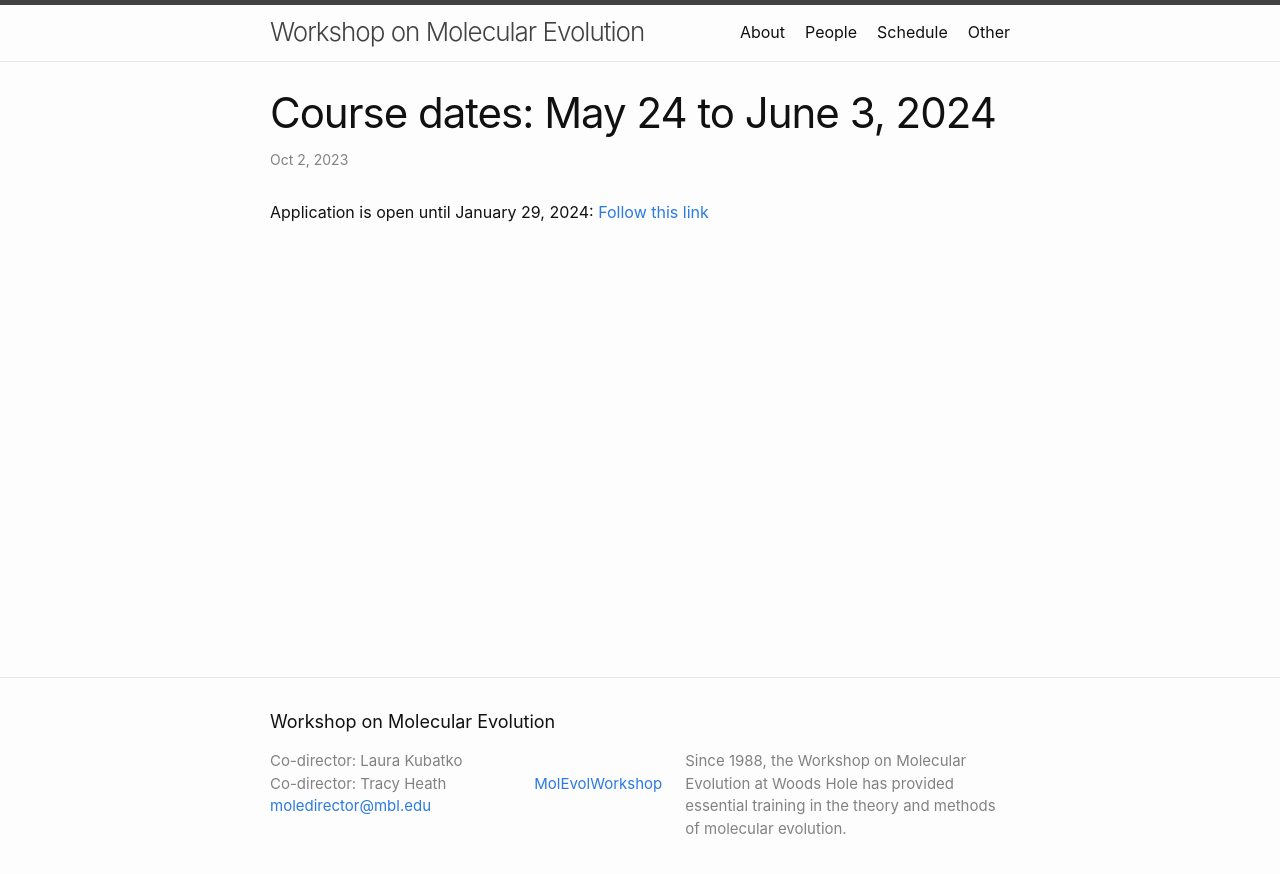
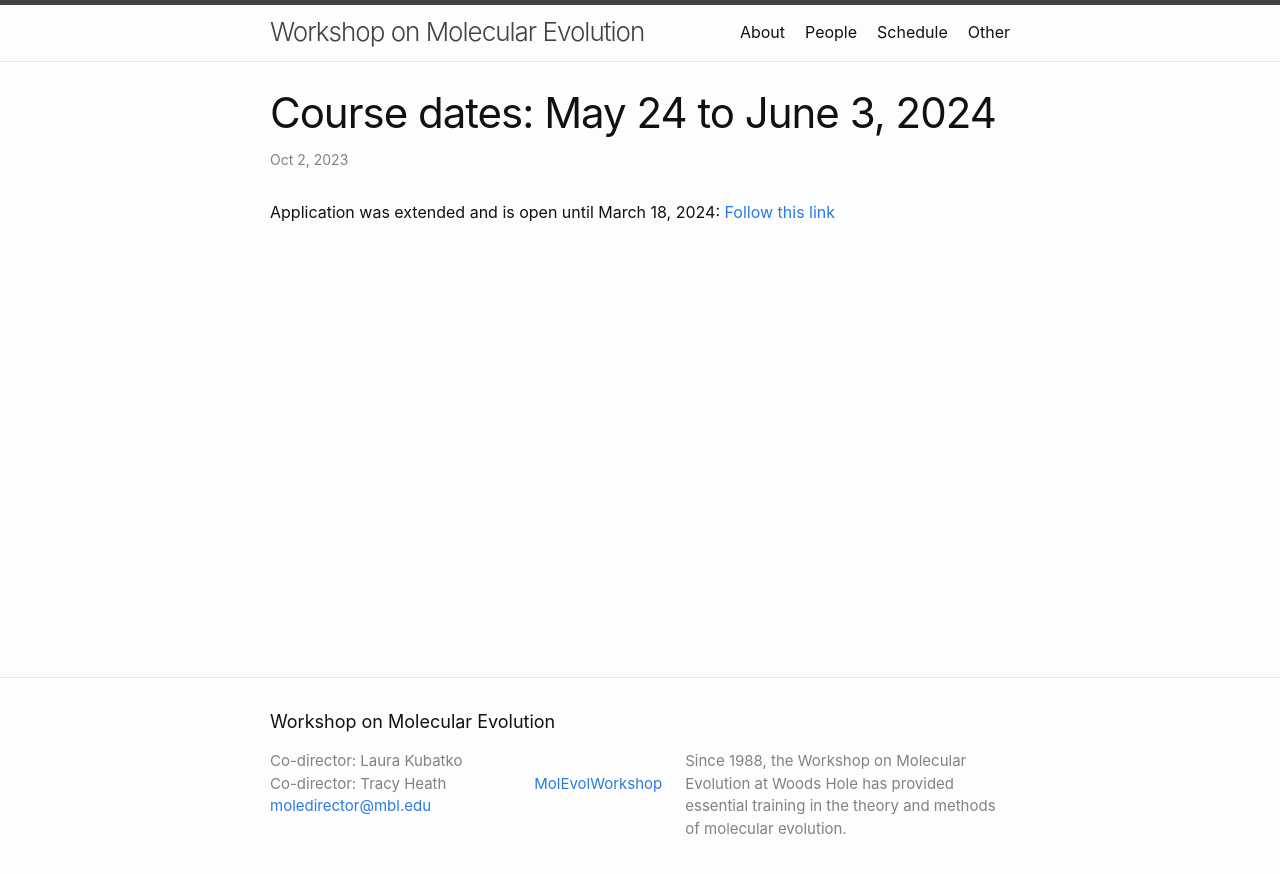
Before and after one commit to molevolworkshop/molevolworkshop.github.io, a Jekyll site: the page built from _posts/2019-10-07-welcome-to-molevol.md, in a window 1280 px wide. Shown: the top 874 px of the page. Built offline with Jekyll 4.4.1, drawn with Linux system fonts in a browser that asks for light colours.

Commit message:
changed application date to March 18

```diff
--- a/_posts/2019-10-07-welcome-to-molevol.md
+++ b/_posts/2019-10-07-welcome-to-molevol.md
@@ -2,6 +2,6 @@
 layout: post
 title:  "Course dates: May 24 to June 3, 2024"
 date:   2023-10-02 10:09:00 -0400
-categories: 2023 workshop
+categories: 2024 workshop
 ---
-Application is open until January 29, 2024: [Follow this link](https://www.mbl.edu/education/advanced-research-training-courses/course-offerings/workshop-molecular-evolution)
+Application was extended and is open until March 18, 2024: [Follow this link](https://www.mbl.edu/education/advanced-research-training-courses/course-offerings/workshop-molecular-evolution)
```
